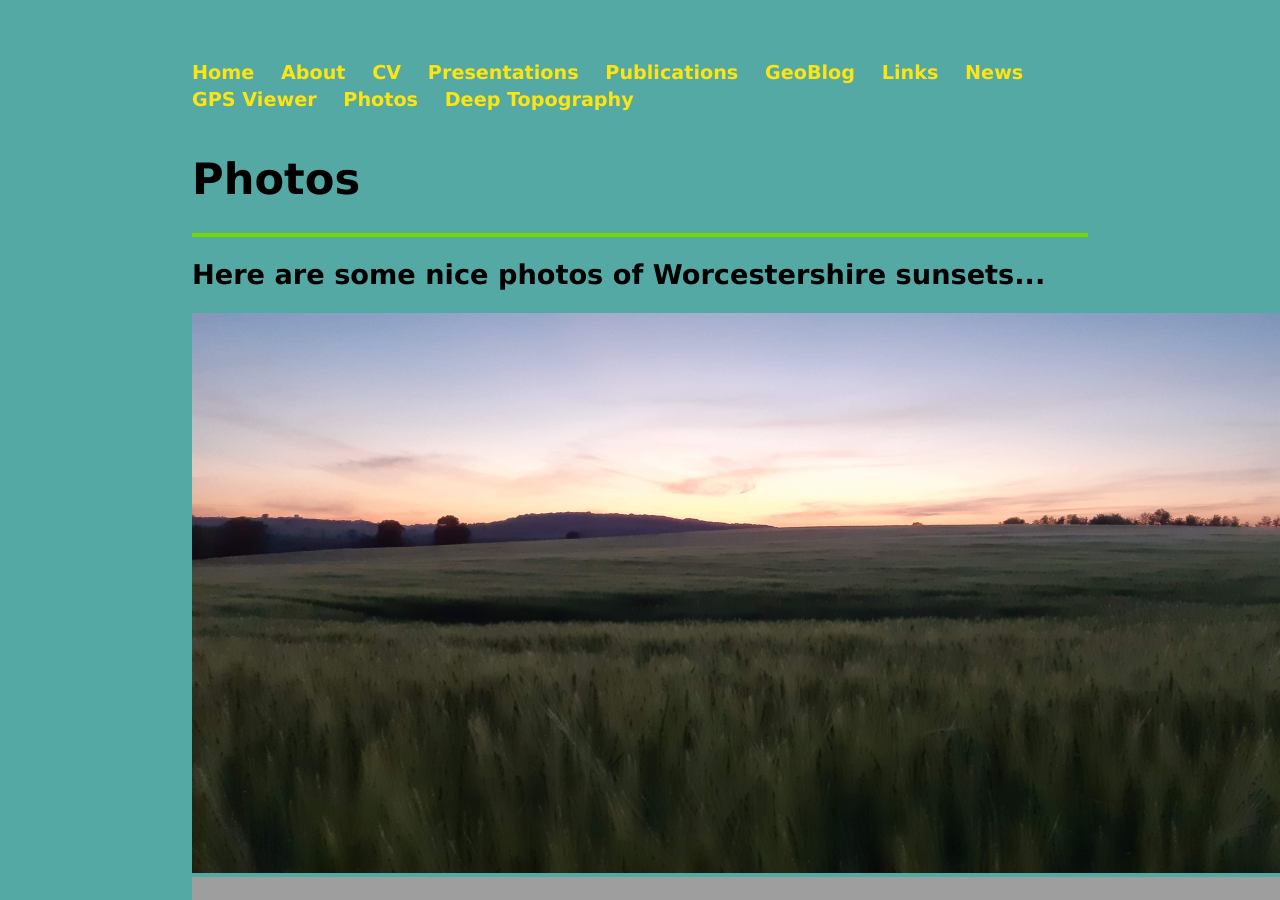
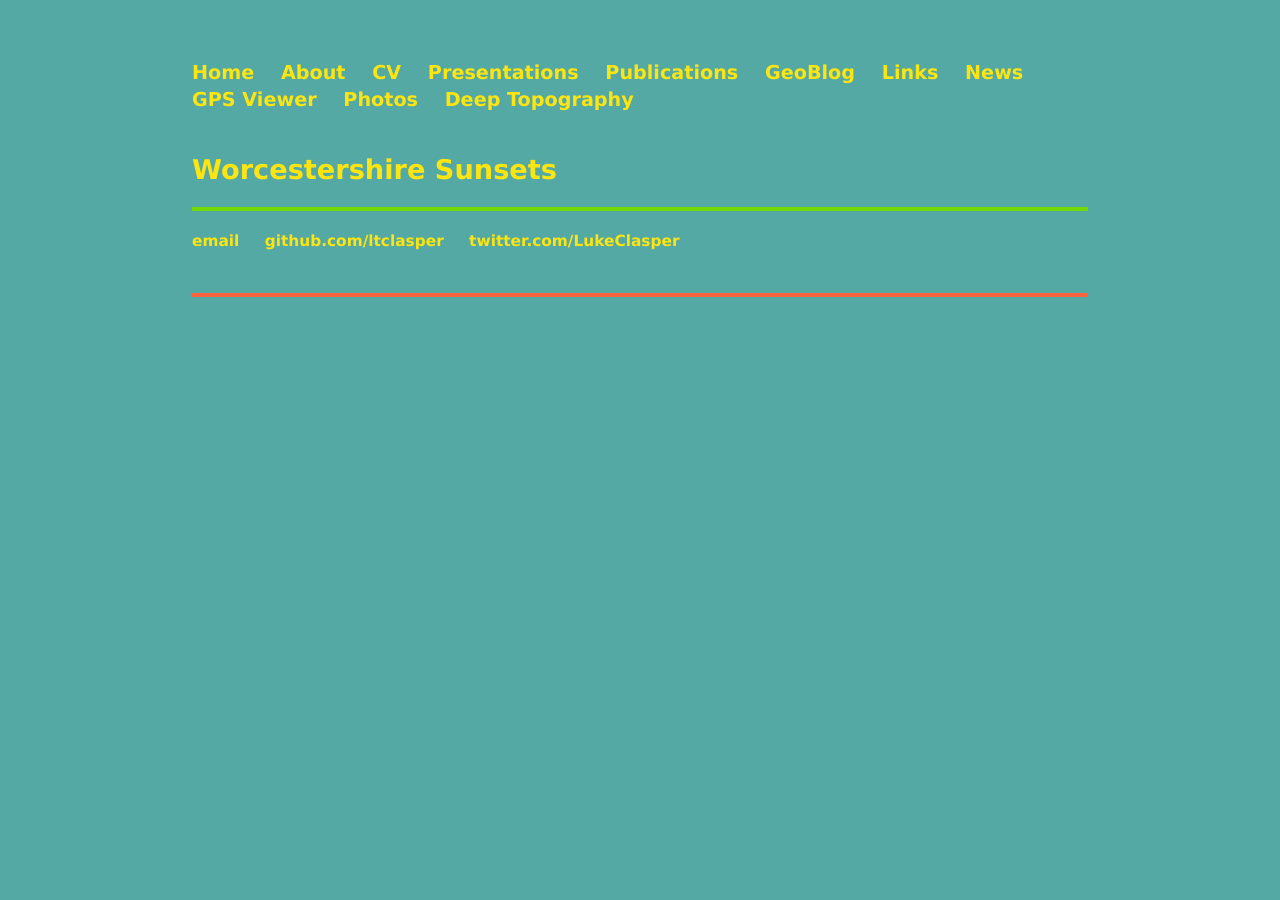
Before and after one commit to ltclasper/ltclasper.github.io, a Jekyll site: the page built from photos/index.html, in a window 1280 px wide and 900 px high. Built offline with Jekyll 4.4.1, drawn with Linux system fonts in a browser that asks for light colours; grey boxes are pictures that could not be loaded.

Commit message:
Update index.html

```diff
--- a/photos/index.html
+++ b/photos/index.html
@@ -2,33 +2,5 @@
 layout: default
 title: Photos
 ---
-<h1>{{ page.title }}</h1>
 
-<hr>
-
-<div class="blurb">
-
-<h2>Here are some nice photos of Worcestershire sunsets...</h2>
-
-
-<img src="/sunset_photo.jpg" alt="Sunset Photo" width="1152" height="560">
-
-
-<img src="/sunset_photo3.jpg" alt="Sunset Photo3" width="1152" height="560">
-
-
-<img src="/sunset_photo4.jpg" alt="Sunset Photo4" width="1152" height="560">
-
-
-<img src="/sunset_photo5.jpg" alt="Sunset Photo5" width="1152" height="560">
-
-
-<img src="/sunset_photo6.jpg" alt="Sunset Photo6" width="1152" height="560">
-
-
-<img src="/sunset_photo7.jpg" alt="Sunset Photo7" width="1152" height="560">
-
-
-
-
-</div><!-- /.blurb -->
+<h2><a href="/sunsets">Worcestershire Sunsets</a></h2>
```
